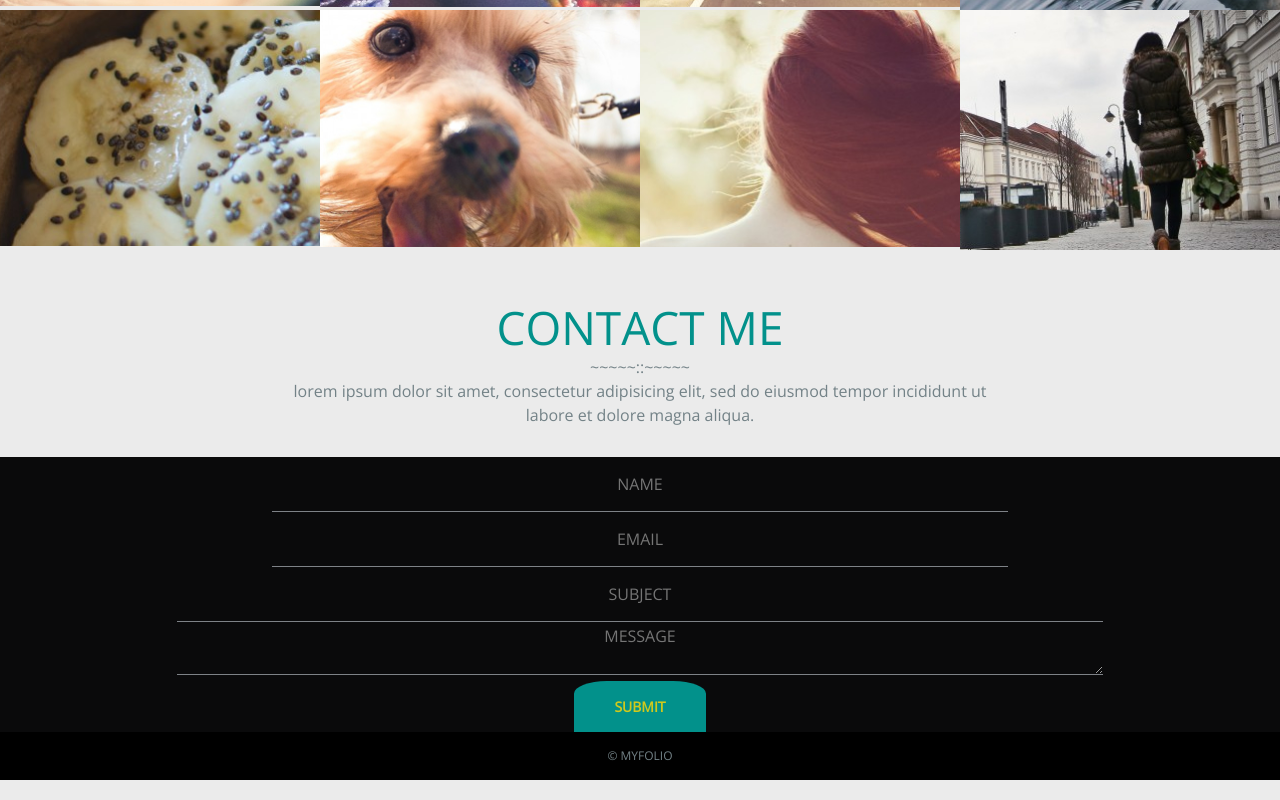
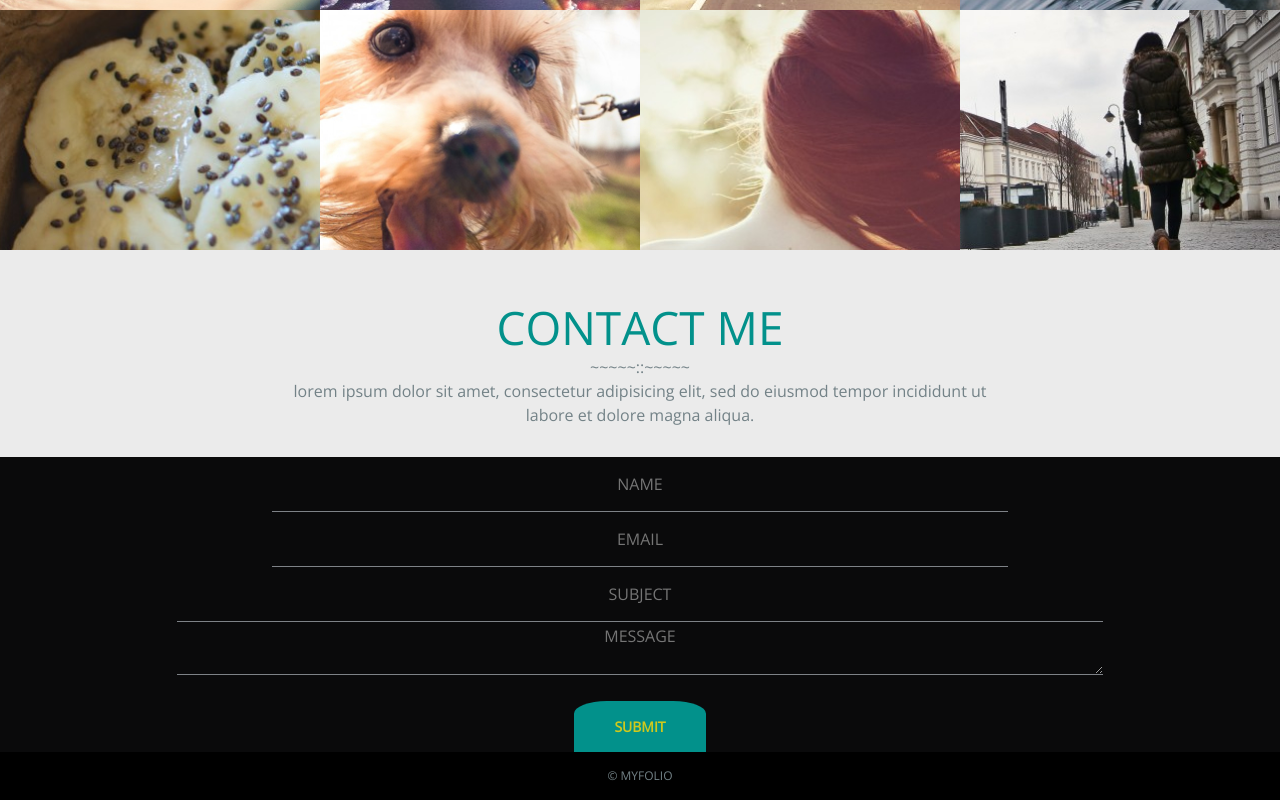
Before and after one commit to jahidmh862/bootstrap-responsibe-hw, a plain HTML site: page index.html/index.html in a window 1280 px wide. Shown: the part 2696-3496 px from the top of the page. Drawn offline with nearby package versions, Linux system fonts and the light colour scheme.

Commit message:
Update style.css

```diff
--- a/index.html/Css/style.css
+++ b/index.html/Css/style.css
@@ -258,7 +258,9 @@ a{
 }
 .work_item img{
     width: 100%;
+    height: 100%;
     display: block;
+
 }
 #mywork .work_item{
     position: relative;
@@ -334,6 +336,7 @@ a{
     cursor: pointer;
     border-top-left-radius: 25%;
     border-top-right-radius: 25%;
+    margin-top: 20px;
 }
 /* Contact section end */
 
```
